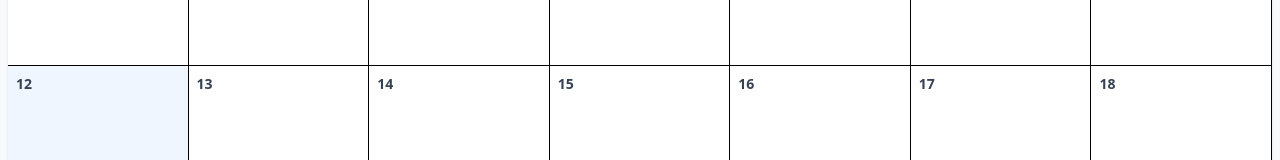
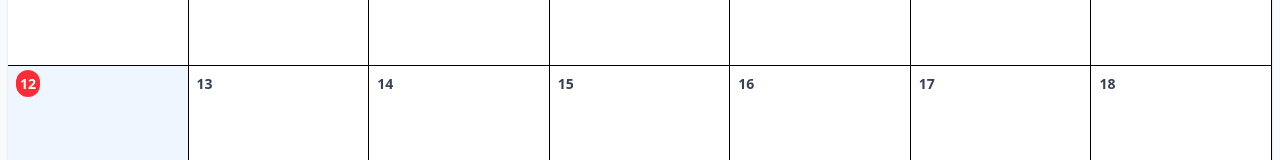
Before and after one commit to KaiHotz/Calendar-demo, a React (Vite) app: page / in a window 1280 px wide. Both pictures are taken after a click on the button "Month". Shown: the part 312-472 px from the top of the page. Built offline with nearby package versions, Linux system fonts and the light colour scheme.

Commit message:
marked todays date on Monthly view

```diff
--- a/src/components/Calendar/MonthView.tsx
+++ b/src/components/Calendar/MonthView.tsx
@@ -1,5 +1,5 @@
 import { type FC, useMemo } from 'react';
-import { format, isSameDay } from 'date-fns';
+import { format, isSameDay, isToday } from 'date-fns';
 
 import type { ICalendarEvent } from './types';
 import { EViewType } from './types';
@@ -58,7 +58,9 @@ export const MonthView: FC<IMonthviewProps> = ({
                                             !isCurrentMonth ? 'text-gray-400' : 'text-gray-700'
                                         }`}
                                     >
-                                        {format(day, 'd')}
+                                        <span className={isToday(day) ? 'text-white rounded-full bg-red-500 p-1' : ''}>
+                                            {format(day, 'd')}
+                                        </span>
                                     </div>
                                     <div className="space-y-0.5 md:space-y-1">
                                         {dayEvents.slice(0, 2).map((event) => (
```
Also changed, not shown: 1 other file (tests, documents, lock files or other folders).
